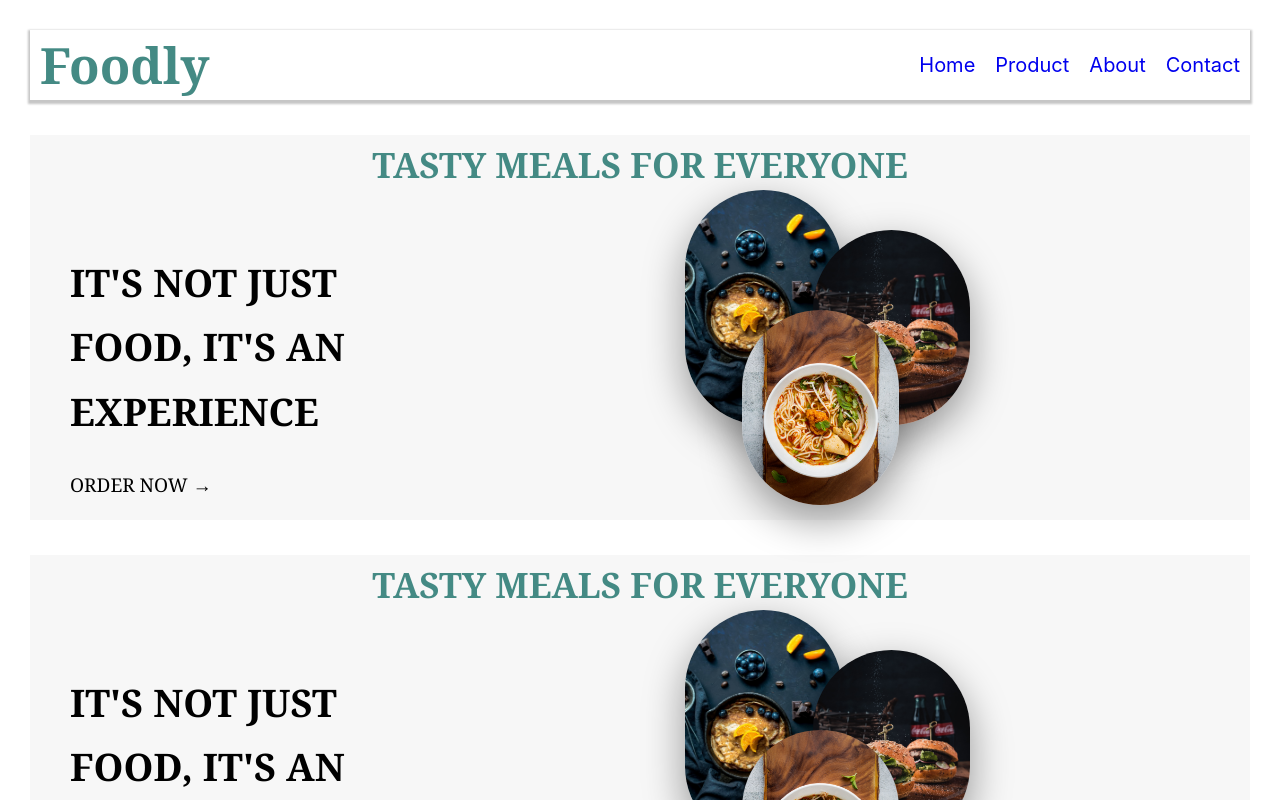
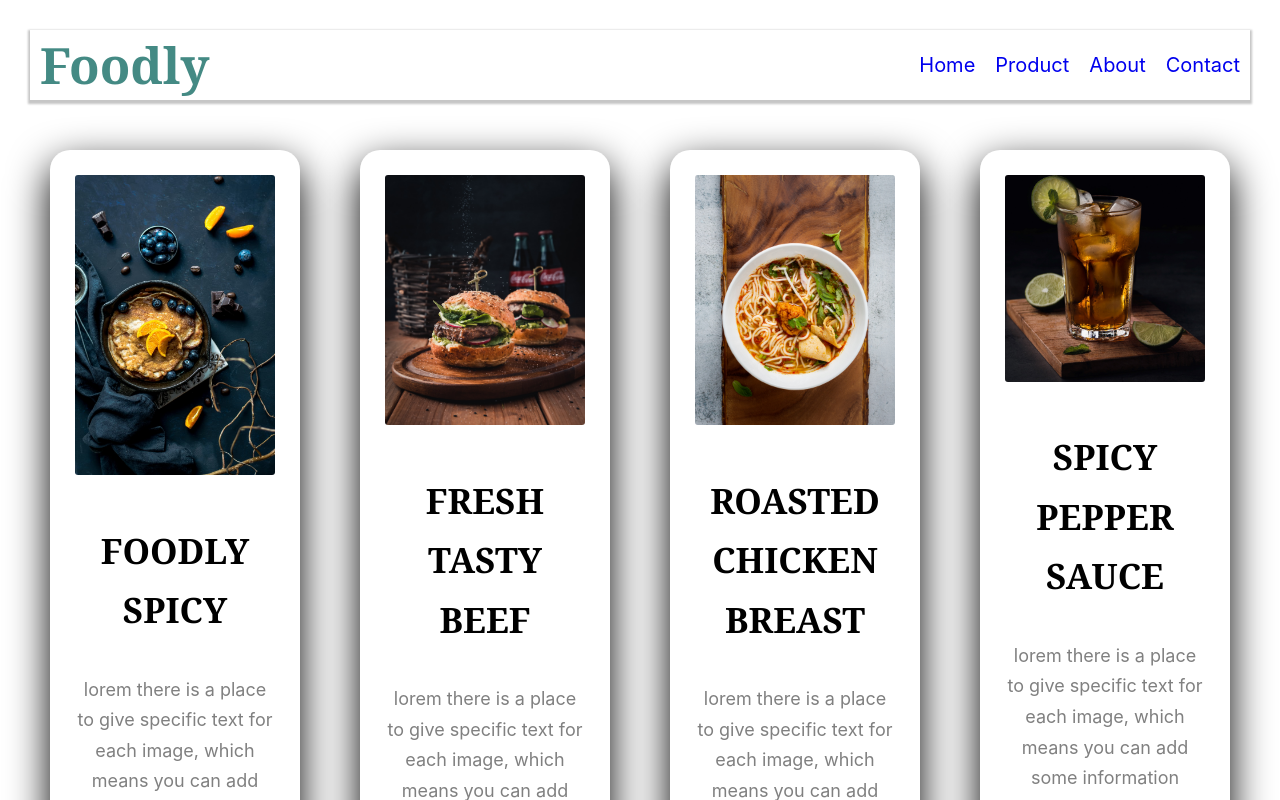
Before and after one commit to CoderOfPHCity/restaurantapp, a React (Create React App) app: page / in a window 1280 px wide. Shown: the top 800 px of the page. Built offline with nearby package versions, Linux system fonts and the light colour scheme.

Commit message:
homepage error

```diff
--- a/src/App.js
+++ b/src/App.js
@@ -11,10 +11,10 @@
   return (
     <div>
       <Navbar />
-      <Home />
+
       <About />
     <Routes>
-        <Route path="/" element={<Home />} />
+        <Route path="Home" element={<Home />} />
         <Route path="About" element={<About />} />
         <Route path="contact" element={<Contact />} />
         <Route path="products" element={<Product />} />
--- a/src/components/Home.js
+++ b/src/components/Home.js
@@ -1,5 +1,7 @@
 import React from 'react';
 import "./styles/Home.css";
+import "./styles/product.css";
+
 import myImage from '../Img/pic.jpeg';
 import myImage2 from '../Img/pic2.jpg';
 import myImage3 from '../Img/pic3.jpg';
--- a/src/components/Product.js
+++ b/src/components/Product.js
@@ -1,5 +1,4 @@
 import React from 'react'
-import "./styles/Home.css";
 import "./styles/product.css";
 import myPhoto from '../Img/pic.jpeg';
 import myPhoto1 from '../Img/pic2.jpg';
```
